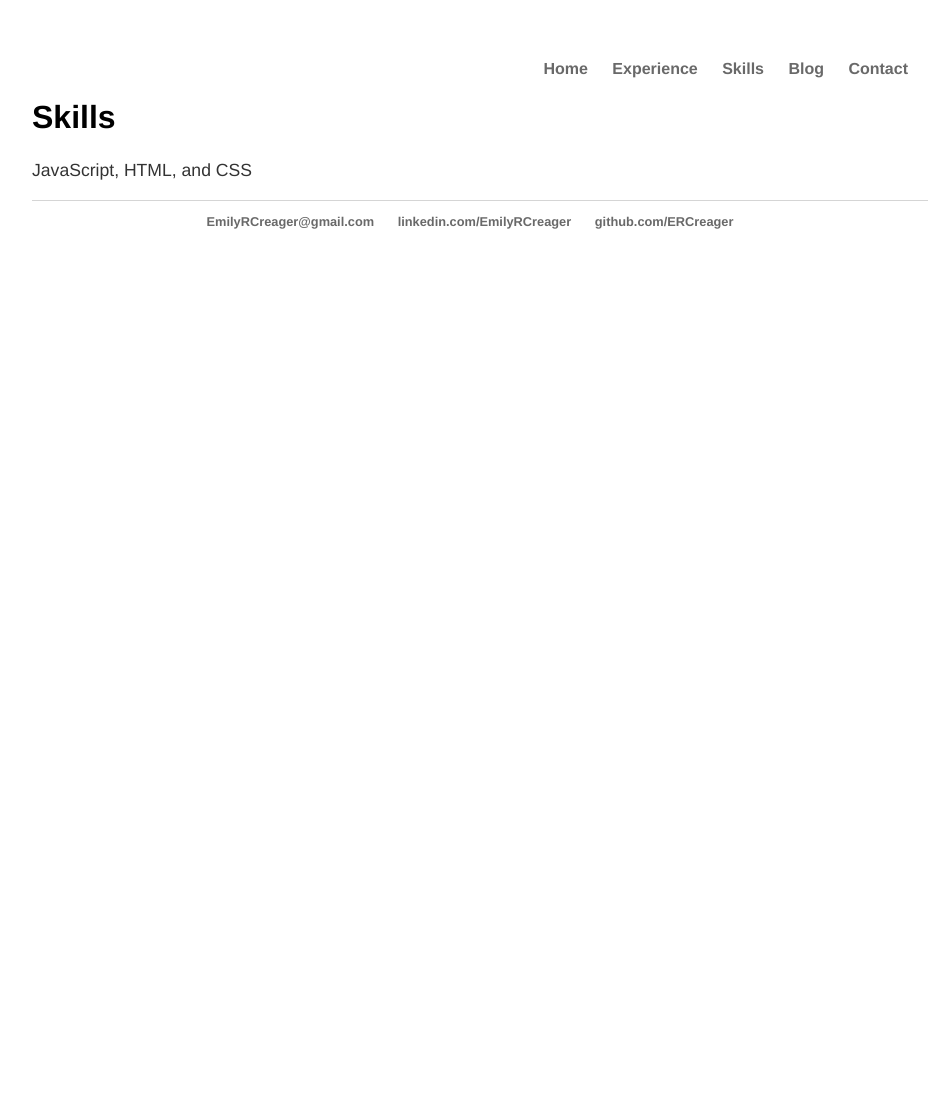
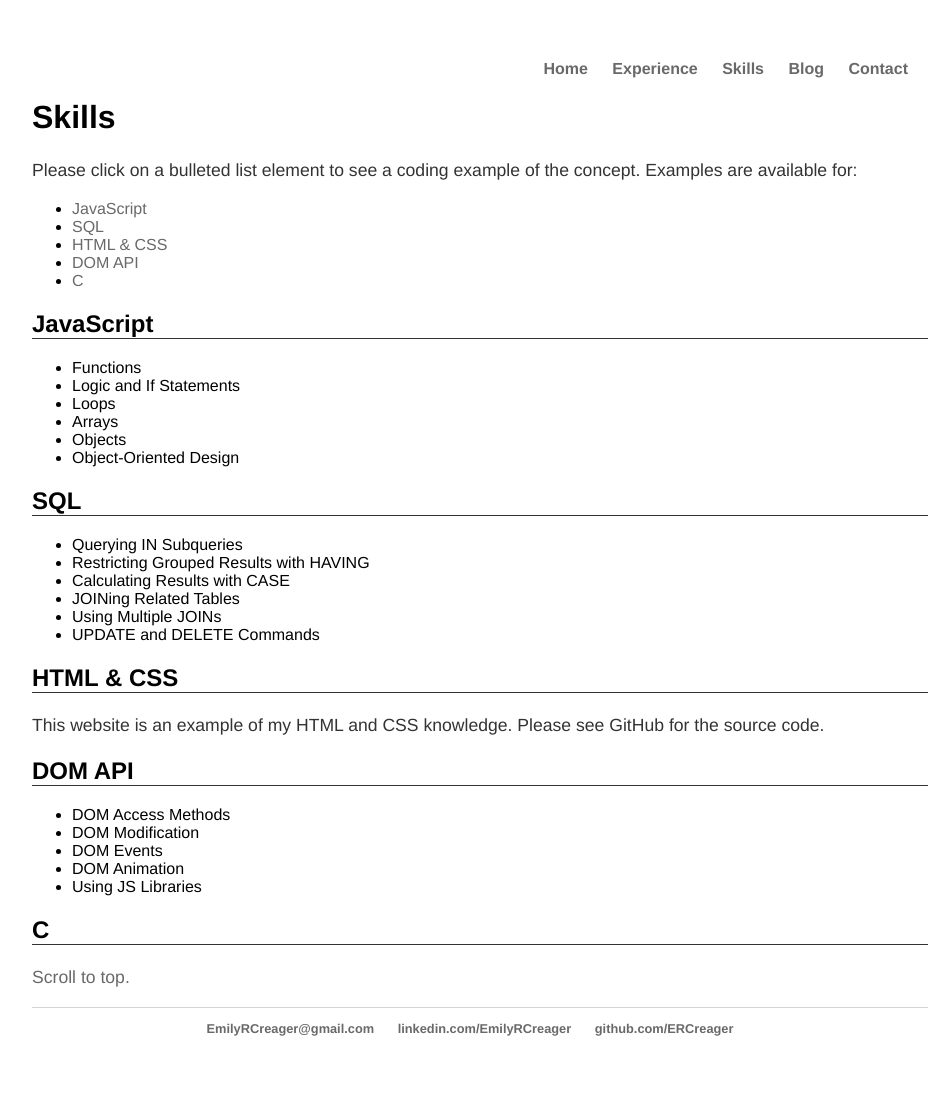
Before and after one commit to ercreager/ercreager.github.io, a Jekyll site: the page built from skills/index.html, in a window 1280 px wide. Shown: the whole page, without its empty margins (160-1099 px from the left). Built offline with Jekyll 4.4.1, drawn with Linux system fonts in a browser that asks for light colours; before the commit the page ends 900 px from its top, so only the background shows below that.

Commit message:
Added content to Skills page

```diff
--- a/skills/index.html
+++ b/skills/index.html
@@ -3,6 +3,44 @@ layout: default
 title: Skills
 ---
 <div>
-	<h1>Skills</h1>
-	<p>JavaScript, HTML, and CSS</p>
+	<h1 id="skills-top">Skills</h1>
+	<p>Please click on a bulleted list element to see a coding example of the concept. Examples are available for:
+		<ul>
+			<li><a href="#skills-js">JavaScript</a></li>
+			<li><a href="#skills-sql">SQL</a></li>
+			<li><a href="#skills-html">HTML & CSS</a></li>
+			<li><a href="#skills-dom">DOM API</a></li>
+			<li><a href="#skills-c">C</a></li>
+		</ul>
+	</p>
+	<h2 id="skills-js">JavaScript</h2>
+		<p><ul>
+			<li>Functions</li>
+			<li>Logic and If Statements</li>
+			<li>Loops</li>
+			<li>Arrays</li>
+			<li>Objects</li>
+			<li>Object-Oriented Design</li>
+		</ul></p>
+	<h2 id="skills-sql">SQL</h2>
+		<p><ul>
+			<li>Querying IN Subqueries</li>
+			<li>Restricting Grouped Results with HAVING</li>
+			<li>Calculating Results with CASE</li>
+			<li>JOINing Related Tables</li>
+			<li>Using Multiple JOINs</li>
+			<li>UPDATE and DELETE Commands</li>
+		</ul></p>
+	<h2 id="skills-html">HTML & CSS</h2>
+		<p>This website is an example of my HTML and CSS knowledge. Please see GitHub for the source code.</p>
+	<h2 id="skills-dom">DOM API</h2>
+		<p><ul>
+			<li>DOM Access Methods</li>
+			<li>DOM Modification</li>
+			<li>DOM Events</li>
+			<li>DOM Animation</li>
+			<li>Using JS Libraries</li>
+		</ul></p>
+	<h2 id="skills-c">C</h2>
+<p><a href="#skills-top">Scroll to top.</a></p>
 </div>
```
